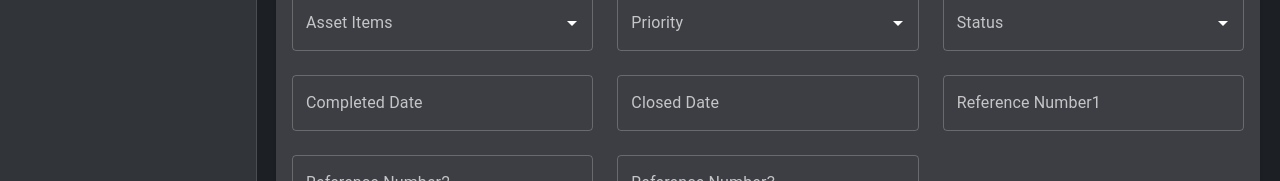
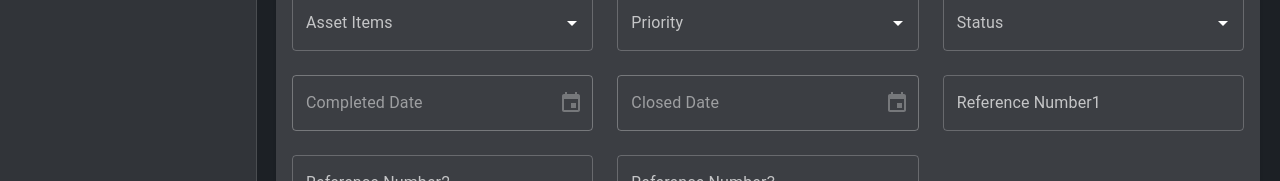
Before and after one commit to A-Alharthey/dataocean_project_frontend, a React (Create React App) app: page /transactions/workorder/1 in a window 1280 px wide. Shown: the part 571-752 px from the top of the page. Built offline with nearby package versions, Linux system fonts and the light colour scheme; no server answers.

Commit message:
added functionality for the rest of the textfields for the form sending

```diff
--- a/src/pages/WorkOrderDetails.js
+++ b/src/pages/WorkOrderDetails.js
@@ -25,6 +25,7 @@ function WorkOrderDetails() {
     }
     useEffect(() => {
         getLocations()
+        getStatuses()
     }, [])
     useEffect(() => {
         if (formData.locationId) {
@@ -99,7 +100,7 @@ function WorkOrderDetails() {
         const data = JSON.parse(textData)
         setSuggestions((prev) => ({ ...prev, [elementName]: data.list }))
     }
-    async function  getPrioritiesByAsset(elementName) {
+    async function getPrioritiesByAsset(elementName) {
         if (!formData.assetItemId) return
         setIsLoading((prev) => ({ ...prev, [elementName]: true }))
         const result = await fetch(`http://92.205.234.30:7071/api/WorkOrder/GetPrioritiesByAsset?formid=903005&assetItemId=${formData.assetItemId}`, config).finally(() => setIsLoading((prev) => ({ ...prev, [elementName]: false })))
@@ -116,6 +117,7 @@ function WorkOrderDetails() {
         setSuggestions((prev) => ({ ...prev, [elementName]: data.list }))
     }
     async function getStatuses() {
+        if (suggestions.statusId) return
         setIsLoading((prev) => ({ ...prev, statusId: true }))
         const result = await fetch(`http://92.205.234.30:7071/api/WorkOrder/GetMNTWorkOrderStatuses`, config).finally(() => setIsLoading((prev) => ({ ...prev, statusId: false })))
         if (!result.ok) {
@@ -258,7 +260,7 @@ function WorkOrderDetails() {
                                 />
                             </Grid>
                             <Grid item size={{ xs: 4 }}>
-                                <Autocomplete disabled={formData.disableWOAssets} variant="outlined" sx={{ width: "100%" }} onChange={(event, value) => { setFormData((prev) => ({ ...prev, priorityId: value.ID })) }} value={suggestions.priorityId?.find((item) => {console.log("Looking for priorityId:", formData.priorityId, "Found item:", item);return item.ID === formData.priorityId}) || null} options={suggestions.priorityId || []} getOptionLabel={(option) => option.priorityName || ""} fullWidth renderInput={(params) => (
+                                <Autocomplete disabled={formData.disableWOAssets} variant="outlined" sx={{ width: "100%" }} onChange={(event, value) => { setFormData((prev) => ({ ...prev, priorityId: value.ID })) }} value={suggestions.priorityId?.find((item) => { console.log("Looking for priorityId:", formData.priorityId, "Found item:", item); return item.ID === formData.priorityId }) || null} options={suggestions.priorityId || []} getOptionLabel={(option) => option.priorityName || ""} fullWidth renderInput={(params) => (
                                     <TextField onClick={() => getPrioritiesByAsset("priorityId")} label="Priority" {...params} slotProps={{
                                         input: {
                                             ...params.InputProps,
@@ -273,7 +275,7 @@ function WorkOrderDetails() {
                                 />
                             </Grid>
                             <Grid item size={{ xs: 4 }}>
-                                <Autocomplete variant="outlined" sx={{ width: "100%" }} onChange={(event, value) => { setFormData((prev) => ({ ...prev, statusId: value.ID })) }} value={suggestions.statusId?.find((item) => item.ID === formData.statusId) || null} options={suggestions.statusId || []} getOptionLabel={(option) => option.StatusName || ""} fullWidth renderInput={(params) => (
+                                <Autocomplete disableClearable variant="outlined" sx={{ width: "100%" }} onChange={(event, value) => { setFormData((prev) => ({ ...prev, statusId: value.ID })) }} value={suggestions.statusId?.find((item) => item.ID === formData.statusId) || null} options={suggestions.statusId || []} getOptionLabel={(option) => option.StatusName || ""} fullWidth renderInput={(params) => (
                                     <TextField onClick={() => getStatuses()} label="Status" {...params} slotProps={{
                                         input: {
                                             ...params.InputProps,
@@ -288,22 +290,26 @@ function WorkOrderDetails() {
                                 />
                             </Grid>
                             <Grid item size={{ xs: 4 }}>
-                                <TextField label="Completed Date" variant="outlined" fullWidth />
+                                <LocalizationProvider dateAdapter={AdapterDayjs}>
+                                    <DatePicker disabled value={formData.completedDate} onChange={(newValue) => setFormData((prev) => ({ ...prev, completedDate: newValue }))} label="Completed Date" variant="outlined" sx={{ width: "100%" }} />
+                                </LocalizationProvider>
                             </Grid>
                             <Grid item size={{ xs: 4 }}>
-                                <TextField label="Closed Date" variant="outlined" fullWidth />
+                                <LocalizationProvider dateAdapter={AdapterDayjs}>
+                                    <DatePicker disabled value={formData.closedDate} onChange={(event, value) => { setFormData((prev) => ({ ...prev, closedDate: value })) }} label="Closed Date" variant="outlined" sx={{ width: "100%" }} />
+                                </LocalizationProvider>
                             </Grid>
                             <Grid item size={{ xs: 4 }}>
-                                <TextField label="Reference Number1" variant="outlined" fullWidth />
+                                <TextField onChange={(e)=>setFormData((prev) => ({ ...prev, referenceNumber1: e.target.value }))} value={formData.referenceNumber1 || ""} label="Reference Number1" variant="outlined" fullWidth />
                             </Grid>
                             <Grid item size={{ xs: 4 }}>
-                                <TextField label="Reference Number2" variant="outlined" fullWidth />
+                                <TextField onChange={(e)=>setFormData((prev) => ({ ...prev, referenceNumber2: e.target.value }))} value={formData.referenceNumber2 || ""} label="Reference Number2" variant="outlined" fullWidth />
                             </Grid>
                             <Grid item size={{ xs: 4 }}>
-                                <TextField label="Reference Number3" variant="outlined" fullWidth />
+                                <TextField onChange={(e)=>setFormData((prev) => ({ ...prev, referenceNumber3: e.target.value }))} value={formData.referenceNumber3 || ""} label="Reference Number3" variant="outlined" fullWidth />
                             </Grid>
                             <Grid item size={{ xs: 8 }}>
-                                <TextField label="Remarks" variant="outlined" fullWidth />
+                                <TextField onChange={(e)=>setFormData((prev) => ({ ...prev, remarks: e.target.value }))} value={formData.remarks || ""} label="Remarks" variant="outlined" fullWidth />
                             </Grid>
                         </Grid>
                     </AccordionDetails>
```
